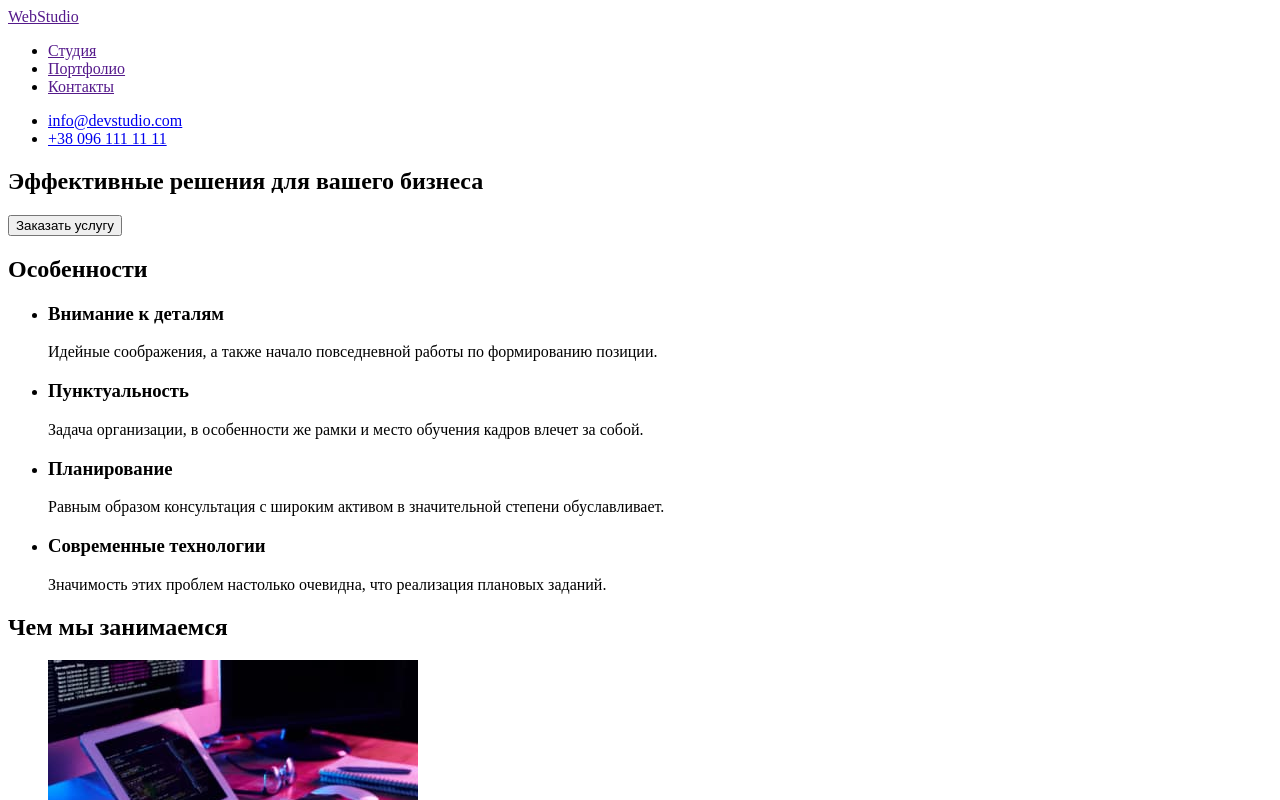
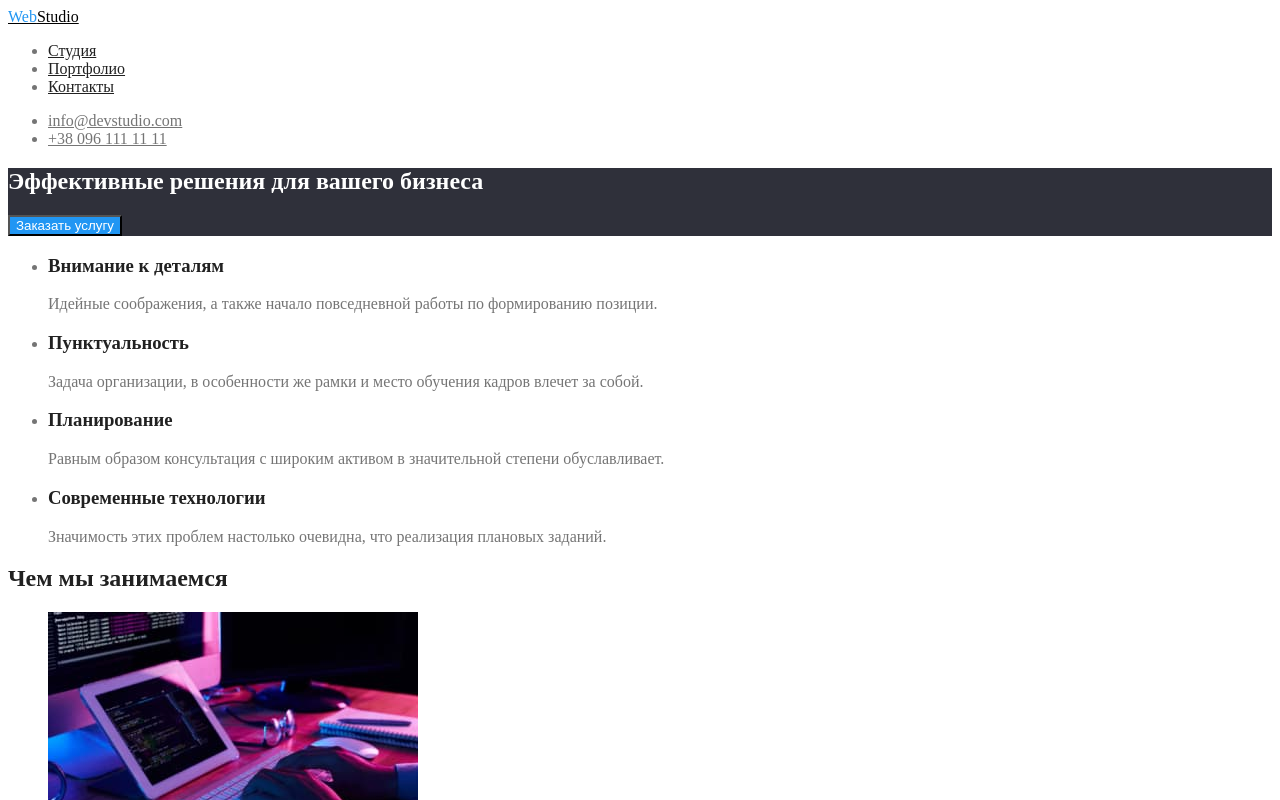
Before and after one commit to DimaSurdiy/goit-markup-hw-02, a plain HTML site: page index.html in a window 1280 px wide. Shown: the top 800 px of the page. Drawn offline with Linux system fonts and the light colour scheme.

Commit message:
Добавляет стили для фона и цвета текста главной страницы

```diff
--- /dev/null
+++ b/css/styles.css
@@ -0,0 +1,116 @@
+/* Палитра цветов текста:
+основной цвет текста: #757575
+вторичный цвет текста: #212121
+цвет акцента: #2196F3
+чёрный цвет: #000000
+белый цвет: #ffffff
+белый прозначный цвет: rgba(255, 255, 255, 0.6) */
+
+/* Палитра цветов фона:
+белый фон: #ffffff;
+фон секции герой и футера: #2F303A
+фон секции команда: #F5F4FA */
+
+:root {
+  --main-text-color: #757575;
+  --title-text-color: #212121;
+  --accent-color: #2196f3;
+  --black-color: #000000;
+  --white-color: #ffffff;
+  --white-alpha-color: rgba(255, 255, 255, 0.6);
+
+  --bg-dark-color: #2f303a;
+  --bg-grey-color: #f5f4fa;
+}
+
+body {
+  color: var(--main-text-color);
+}
+
+/* Шапка сайта */
+.page-header {
+  background-color: var(--white-color);
+}
+
+/* Логотип */
+.logo {
+  color: var(--black-color);
+}
+
+.logo span {
+  color: var(--accent-color);
+}
+
+/* Навигация сайта */
+.nav-list .link {
+  color: var(--title-text-color);
+}
+
+.nav-list .link:hover,
+.nav-list .link:focus {
+  color: var(--accent-color);
+}
+
+/* Контакты */
+.contacts-item {
+  color: inherit;
+}
+
+.contacts-item:hover,
+.contacts-item:focus {
+  color: var(--accent-color);
+}
+
+/* Секция герой */
+.hero {
+  background-color: var(--bg-dark-color);
+}
+
+.hero-title {
+  color: var(--white-color);
+}
+
+.hero-btn {
+  background-color: var(--accent-color);
+  color: var(--white-color);
+}
+
+/* Секция особенности */
+.features-list .title {
+  color: var(--title-text-color);
+}
+
+/* Секция чем мы занимаемся */
+.about-title {
+  color: var(--title-text-color);
+}
+
+/* Секция наша команда */
+.team {
+  background-color: var(--bg-grey-color);
+}
+
+.team-title {
+  color: var(--title-text-color);
+}
+
+.team-list .name {
+  color: var(--title-text-color);
+}
+
+/* Футер сайта */
+.page-footer {
+  background-color: var(--bg-dark-color);
+}
+
+.footer-logo {
+  color: var(--white-color);
+}
+
+.footer-contacts .map {
+  color: var(--white-color);
+}
+
+.footer-contacts-item {
+  color: var(--white-alpha-color);
+}
--- a/index.html
+++ b/index.html
@@ -5,71 +5,76 @@
     <meta http-equiv="X-UA-Compatible" content="IE=edge" />
     <meta name="viewport" content="width=device-width, initial-scale=1.0" />
     <title>Студия</title>
+    <link rel="stylesheet" href="./css/styles.css" />
   </head>
   <body>
     <!-- Шапка страницы -->
-    <header>
-      <nav>
-        <a href="">WebStudio</a>
-        <ul>
+    <header class="page-header">
+      <nav class="main-nav">
+        <a class="logo" href=""><span>Web</span>Studio</a>
+        <ul class="nav-list">
           <li>
-            <a href="">Студия</a>
+            <a class="link" href="">Студия</a>
           </li>
           <li>
-            <a href="">Портфолио</a>
+            <a class="link" href="">Портфолио</a>
           </li>
           <li>
-            <a href="">Контакты</a>
+            <a class="link" href="">Контакты</a>
           </li>
         </ul>
       </nav>
-      <ul>
+      <ul class="contacts">
         <li>
-          <a href="mailto:info@devstudio.com">info@devstudio.com</a>
+          <a class="contacts-item" href="mailto:info@devstudio.com">info@devstudio.com</a>
         </li>
         <li>
-          <a href="tel:+380961111111">+38 096 111 11 11</a>
+          <a class="contacts-item" href="tel:+380961111111">+38 096 111 11 11</a>
         </li>
       </ul>
     </header>
     <!-- Основной контент страницы -->
     <main>
       <!-- Герой -->
-      <section>
-        <h1>Эффективные решения для вашего бизнеса</h1>
-        <button type="button">Заказать услугу</button>
+      <section class="hero">
+        <h1 class="hero-title">Эффективные решения для вашего бизнеса</h1>
+        <button class="hero-btn" type="button">Заказать услугу</button>
       </section>
       <!-- Особенности -->
-      <section>
+      <section class="features">
         <!-- Скрытый заголовок h2 -->
-        <h2>Особенности</h2>
-        <ul>
+        <h2 hidden>Особенности</h2>
+        <ul class="features-list">
           <li>
-            <h3>Внимание к деталям</h3>
-            <p>Идейные соображения, а также начало повседневной работы по формированию позиции.</p>
+            <h3 class="title">Внимание к деталям</h3>
+            <p class="text">
+              Идейные соображения, а также начало повседневной работы по формированию позиции.
+            </p>
           </li>
           <li>
-            <h3>Пунктуальность</h3>
-            <p>
+            <h3 class="title">Пунктуальность</h3>
+            <p class="text">
               Задача организации, в особенности же рамки и место обучения кадров влечет за собой.
             </p>
           </li>
           <li>
-            <h3>Планирование</h3>
-            <p>
+            <h3 class="title">Планирование</h3>
+            <p class="text">
               Равным образом консультация с широким активом в значительной степени обуславливает.
             </p>
           </li>
           <li>
-            <h3>Современные технологии</h3>
-            <p>Значимость этих проблем настолько очевидна, что реализация плановых заданий.</p>
+            <h3 class="title">Современные технологии</h3>
+            <p class="text">
+              Значимость этих проблем настолько очевидна, что реализация плановых заданий.
+            </p>
           </li>
         </ul>
       </section>
       <!-- Чем мы занимаемся -->
-      <section>
-        <h2>Чем мы занимаемся</h2>
-        <ul>
+      <section class="about">
+        <h2 class="about-title">Чем мы занимаемся</h2>
+        <ul class="about-list">
           <li>
             <img src="./images/box-1.jpg" alt="Компьютер, на котором пишут код" width="370" />
           </li>
@@ -84,47 +89,50 @@
         </ul>
       </section>
       <!-- Наша команда -->
-      <section>
-        <h2>Наша команда</h2>
-        <ul>
+      <section class="team">
+        <h2 class="team-title">Наша команда</h2>
+        <ul class="team-list">
           <li>
             <img src="./images/igor-demianenko.jpg" alt="Фотография Игоря Демьяненка" width="270" />
-            <h3>Игорь Демьяненко</h3>
+            <h3 class="name">Игорь Демьяненко</h3>
             <p lang="en">Product Designer</p>
           </li>
           <li>
             <img src="./images/olga-repina.jpg" alt="Фотография Ольги Репиной" width="270" />
-            <h3>Ольга Репина</h3>
+            <h3 class="name">Ольга Репина</h3>
             <p lang="en">Frontend Developer</p>
           </li>
           <li>
             <img src="./images/nikolay-tarasov.jpg" alt="Фотография Николая Тарасова" width="270" />
-            <h3>Николай Тарасов</h3>
+            <h3 class="name">Николай Тарасов</h3>
             <p lang="en">Marketing</p>
           </li>
           <li>
             <img src="./images/mikhail-ermakov.jpg" alt="Фотография Михаила Ермакова" width="270" />
-            <h3>Михаил Ермаков</h3>
+            <h3 class="name">Михаил Ермаков</h3>
             <p lang="en">UI Designer</p>
           </li>
         </ul>
       </section>
     </main>
     <!-- Подвал сайта -->
-    <footer>
-      <a href="">WebStudio</a>
+    <footer class="page-footer">
+      <a class="logo footer-logo" href=""><span>Web</span>Studio</a>
       <address>
-        <ul>
+        <ul class="footer-contacts">
           <li>
             <a
+              class="map"
               href="https://goo.gl/maps/FamfgwnyAjWvc73h8"
               target="_blank"
               rel="norefferer noopener"
               >г. Киев, пр-т Леси Украинки, 26</a
             >
           </li>
-          <li><a href="mailto:info@example.com">info@example.com</a></li>
-          <li><a href="tel:+380991111111">+38 099 111 11 11</a></li>
+          <li>
+            <a class="footer-contacts-item" href="mailto:info@example.com">info@example.com</a>
+          </li>
+          <li><a class="footer-contacts-item" href="tel:+380991111111">+38 099 111 11 11</a></li>
         </ul>
       </address>
     </footer>
```
